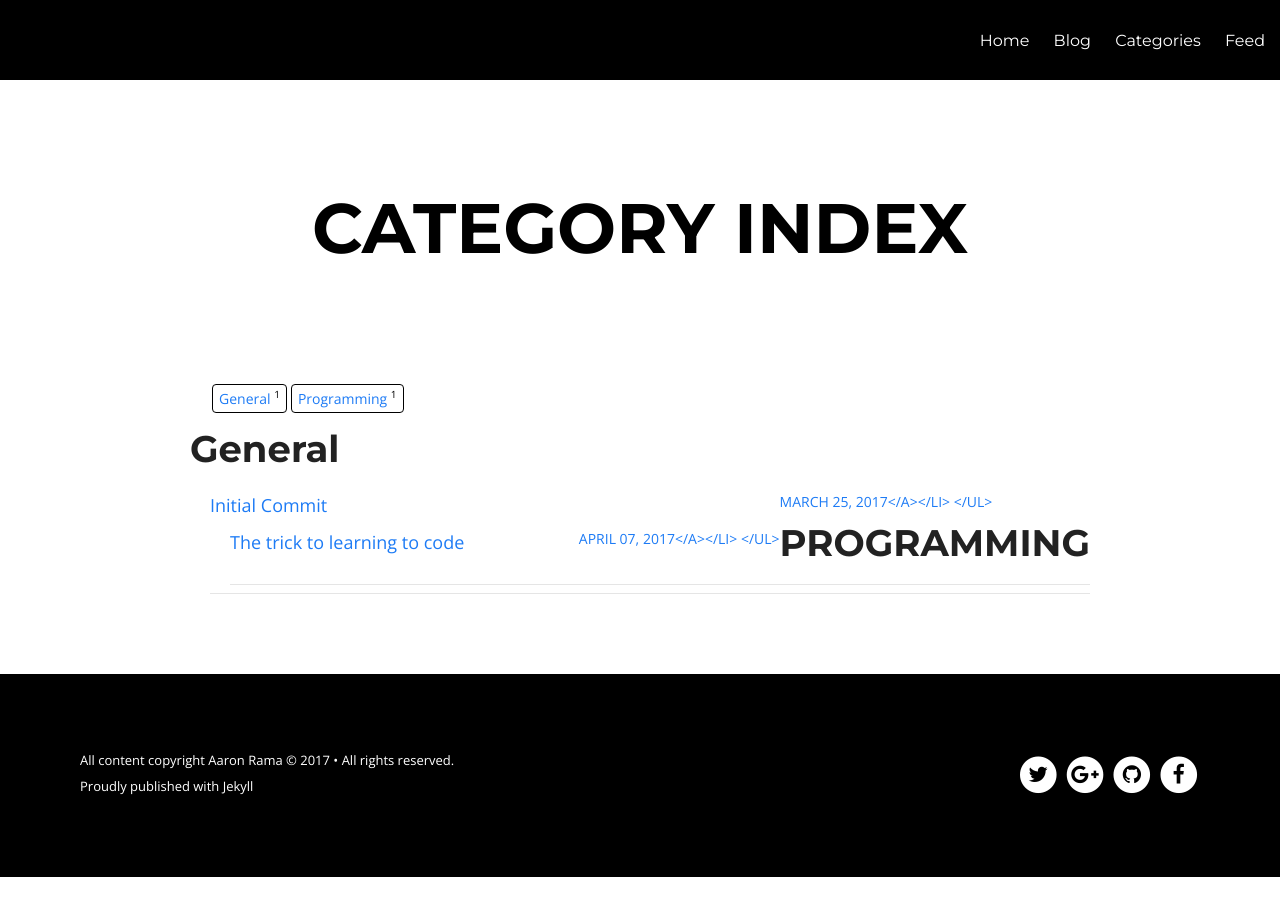
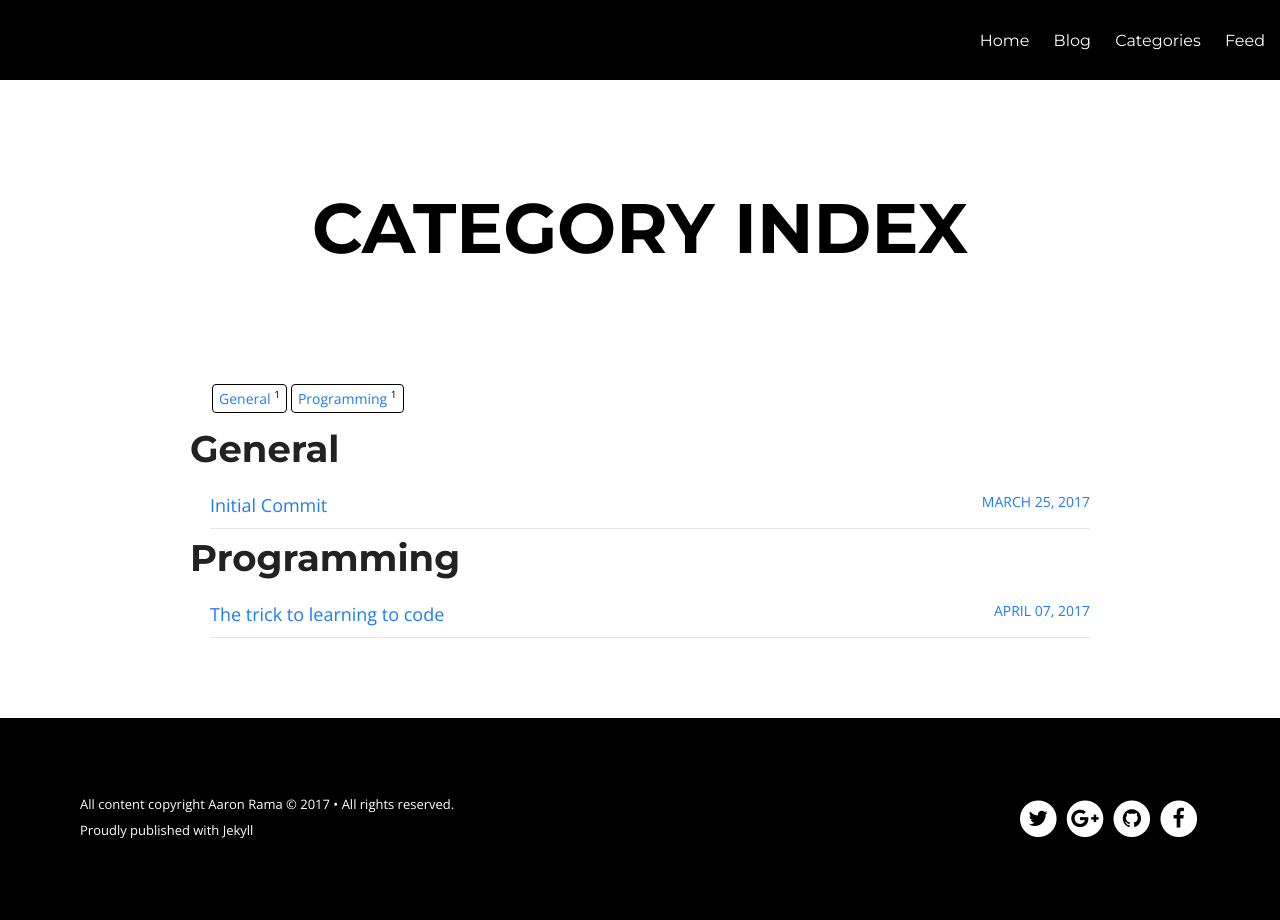
Before and after one commit to Reizar/reizar.github.io, a Jekyll site: the page built from categories.md, in a window 1280 px wide. Built offline with Jekyll 4.4.1, drawn with Linux system fonts in a browser that asks for light colours; nearby versions of some CDN libraries; part of the change alters nothing that is shown.

Commit message:
Add missing </span> element in categories index page

```diff
--- a/categories.md
+++ b/categories.md
@@ -29,7 +29,7 @@ description: "An archive of posts sorted by categories."
     {% for post in pages_list %}
       {% if post.title != null %}
       {% if group == null or group == post.group %}
-      <li><a href="{{ site.url }}{{ post.url }}">{{ post.title }}<span class="entry-date"><time datetime="{{ post.date | date_to_xmlschema }}" itemprop="datePublished">{{ post.date | date: "%B %d, %Y" }}</time></a></li>
+      <li><a href="{{ site.url }}{{ post.url }}">{{ post.title }}<span class="entry-date"><time datetime="{{ post.date | date_to_xmlschema }}" itemprop="datePublished">{{ post.date | date: "%B %d, %Y" }}</time></span></a></li>
       {% endif %}
       {% endif %}
     {% endfor %}
```
